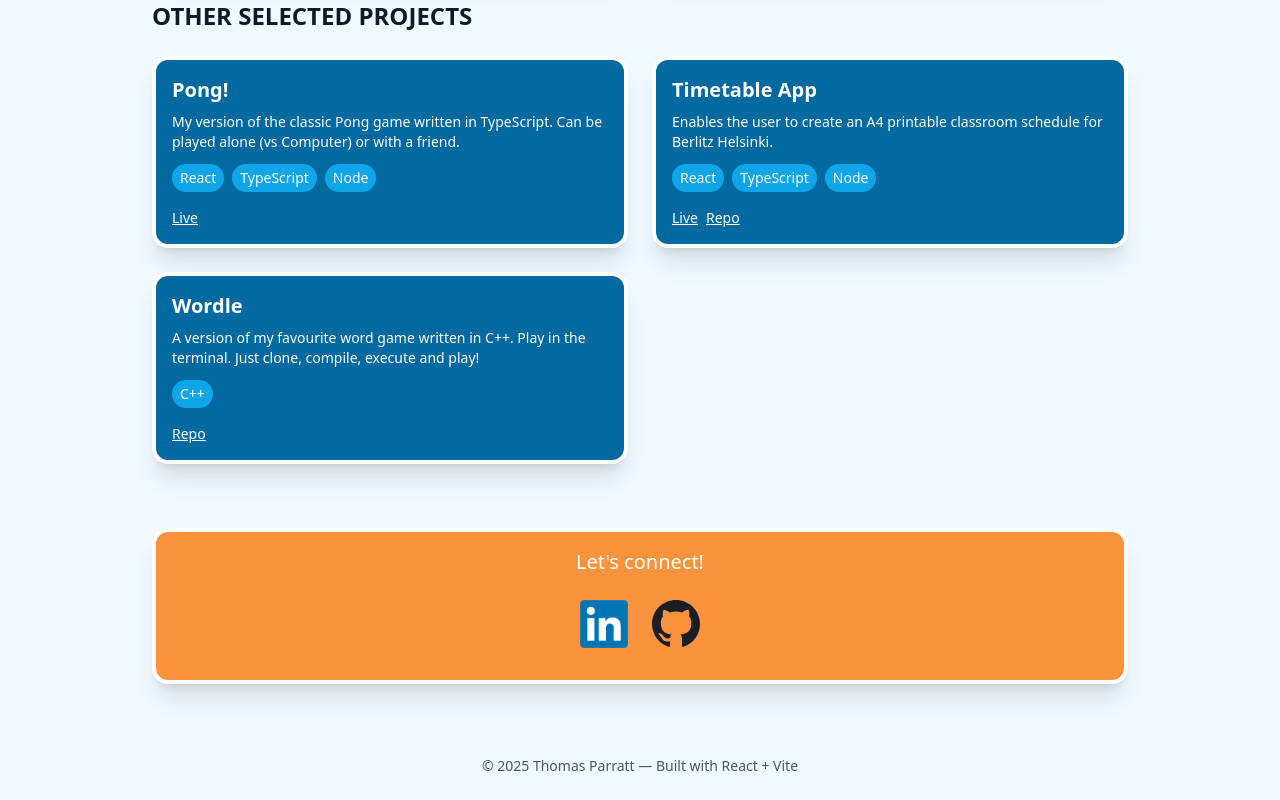
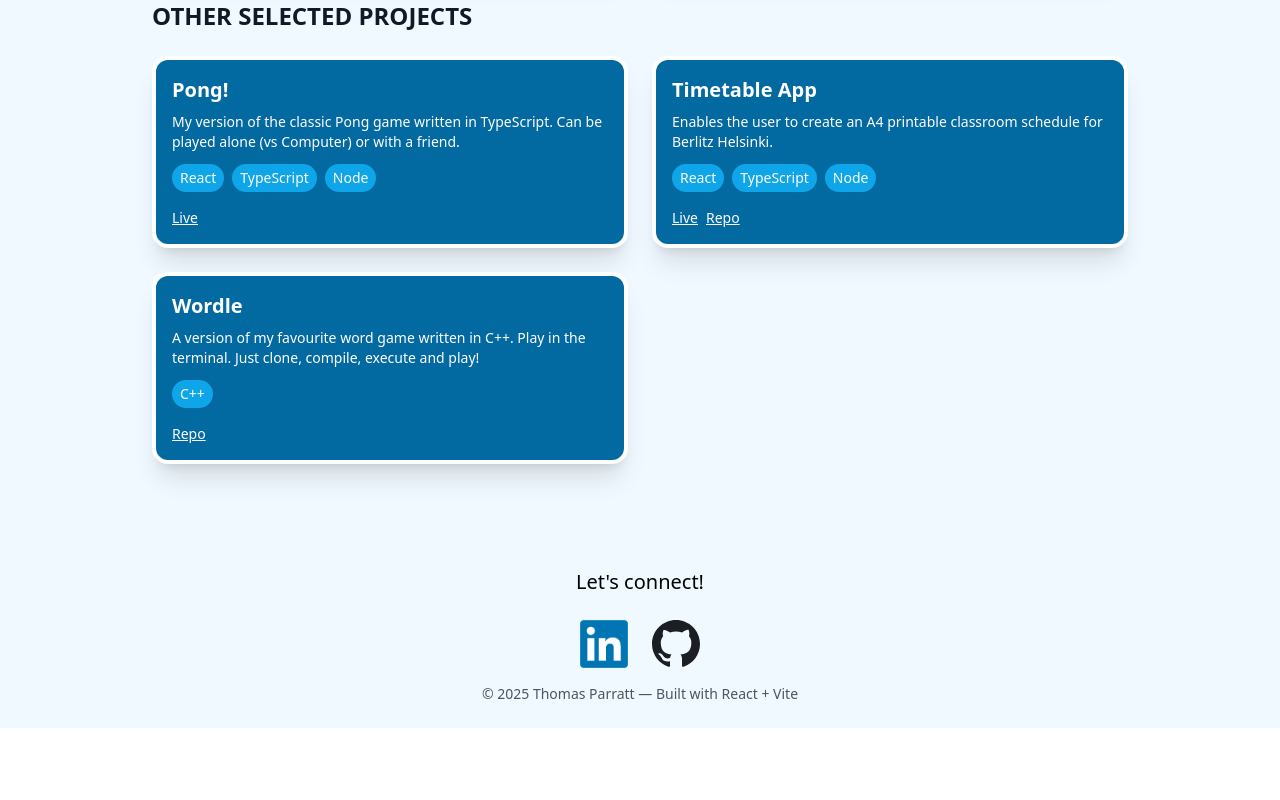
Before and after one commit to ThomasParratt/portfolio, a React (Vite) app: page / in a window 1280 px wide. Shown: the part 1336-2136 px from the top of the page. After the commit the page ends 2064 px from the top, so only its background shows below. Built offline with nearby package versions, Linux system fonts and the light colour scheme.

Commit message:
edited footer and removed socials

```diff
--- a/src/components/Contact.jsx
+++ b/src/components/Contact.jsx
@@ -1,5 +1,4 @@
 import { useState } from 'react'
-import Socials from './Socials'
 
 
 export default function Contact() {
@@ -30,7 +29,6 @@ export default function Contact() {
                     </form>
                 )}
             </div>
-            <Socials />
         </section>
     )
 }
--- a/src/components/Footer.jsx
+++ b/src/components/Footer.jsx
@@ -1,7 +1,30 @@
+import linkedinIcon from "../assets/LinkedIn_logo.png"
+import githubIcon from "../assets/GitHub_logo.svg"
 
 export default function Footer() {
   return (
     <footer className="py-6">
+      <p className="mb-6 flex justify-center text-xl text-black font-medium">Let's connect!</p>
+        <div className="mb-4 flex justify-center gap-6">
+          <a
+            href="https://www.linkedin.com/in/thomas-parratt-hive/"
+            target="_blank"
+            rel="noopener noreferrer"
+            aria-label="LinkedIn"
+            className="w-12 h-12"
+            >
+            <img src={linkedinIcon} alt="LinkedIn" className="w-full h-full" />
+          </a>
+          <a
+            href="https://github.com/ThomasParratt"
+            target="_blank"
+            rel="noopener noreferrer"
+            aria-label="GitHub"
+            className="w-12 h-12"
+            >
+            <img src={githubIcon} alt="GitHub" className="w-full h-full" />
+          </a>
+        </div>
       <div className="max-w-5xl mx-auto px-6 text-center text-sm text-gray-600">
         © {new Date().getFullYear()} Thomas Parratt — Built with React + Vite
       </div>
--- a/src/components/Home.jsx
+++ b/src/components/Home.jsx
@@ -1,6 +1,5 @@
 import { useState, useRef, useEffect } from 'react'
 import Projects from './Projects'
-import Socials from './Socials'
 import me from '../assets/me.jpg'
 import PongGameFace from '../games/PongGameFace'
 import { useLocation } from "react-router-dom"
@@ -86,8 +85,6 @@ export default function Home() {
 
             <Projects />
 
-            <Socials />
-
             {/* Pong overlay */}
             {showPong && boxSize.width > 0 && (
                 <div
--- a/src/components/Socials.jsx
+++ /dev/null
@@ -1,34 +0,0 @@
-import linkedinIcon from "../assets/LinkedIn_logo.png";
-import githubIcon from "../assets/GitHub_logo.svg";
-
-export default function Socials() {
-    return (
-        <section className="mt-8 text-center">
-            <div className="max-w-5xl mx-auto px-6 grid grid-cols-1 md:grid-cols-2 gap-6">
-                <article className="md:col-span-2 border-4 border-white rounded-2xl p-4 shadow-xl transition bg-orange-400">
-                    <p className="mb-6 text-xl text-white font-medium">Let's connect!</p>
-                    <div className="mb-4 flex justify-center gap-6">
-                        <a
-                            href="https://www.linkedin.com/in/thomas-parratt-hive/"
-                            target="_blank"
-                            rel="noopener noreferrer"
-                            aria-label="LinkedIn"
-                            className="w-12 h-12"
-                        >
-                            <img src={linkedinIcon} alt="LinkedIn" className="w-full h-full" />
-                        </a>
-                        <a
-                            href="https://github.com/ThomasParratt"
-                            target="_blank"
-                            rel="noopener noreferrer"
-                            aria-label="GitHub"
-                            className="w-12 h-12"
-                        >
-                            <img src={githubIcon} alt="GitHub" className="w-full h-full" />
-                        </a>
-                    </div>
-                </article>
-            </div>
-        </section>
-    )
-}
```
